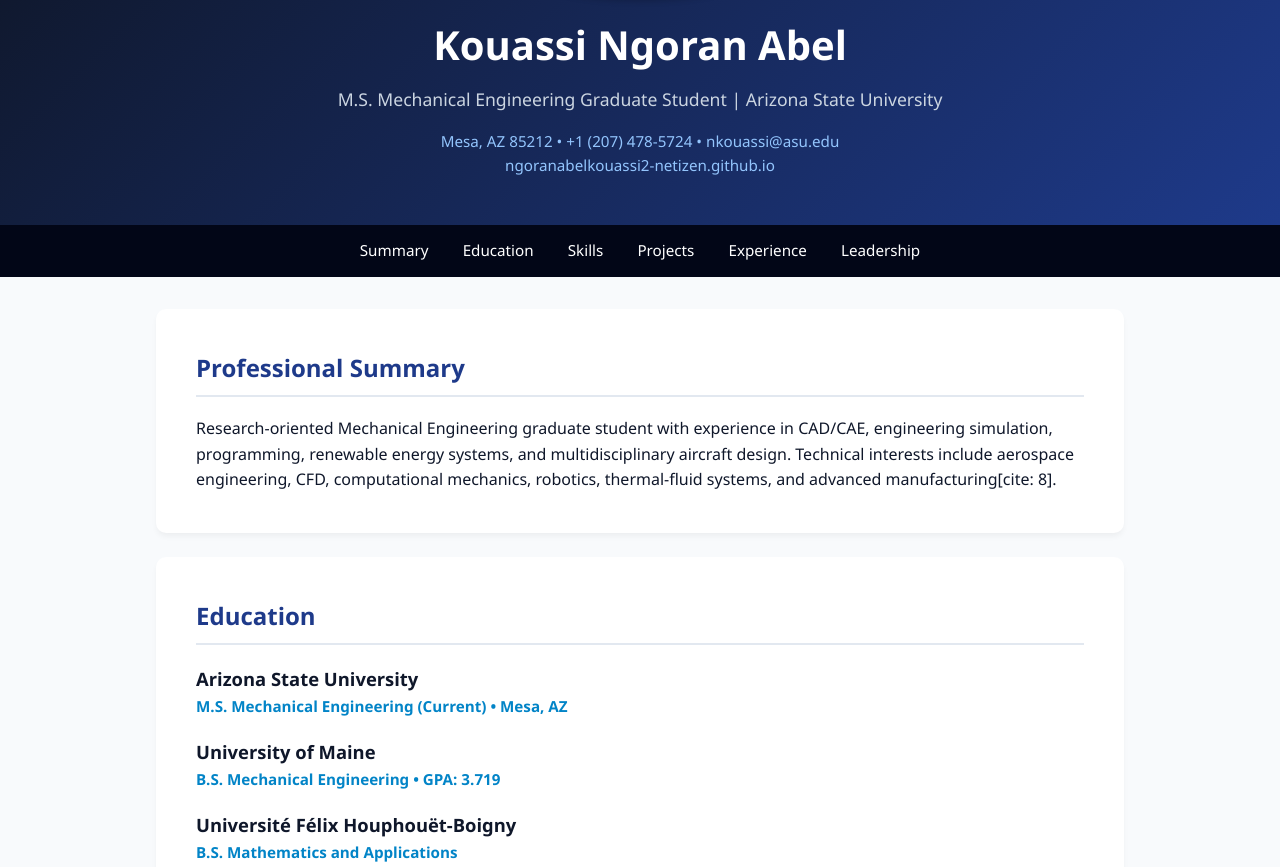
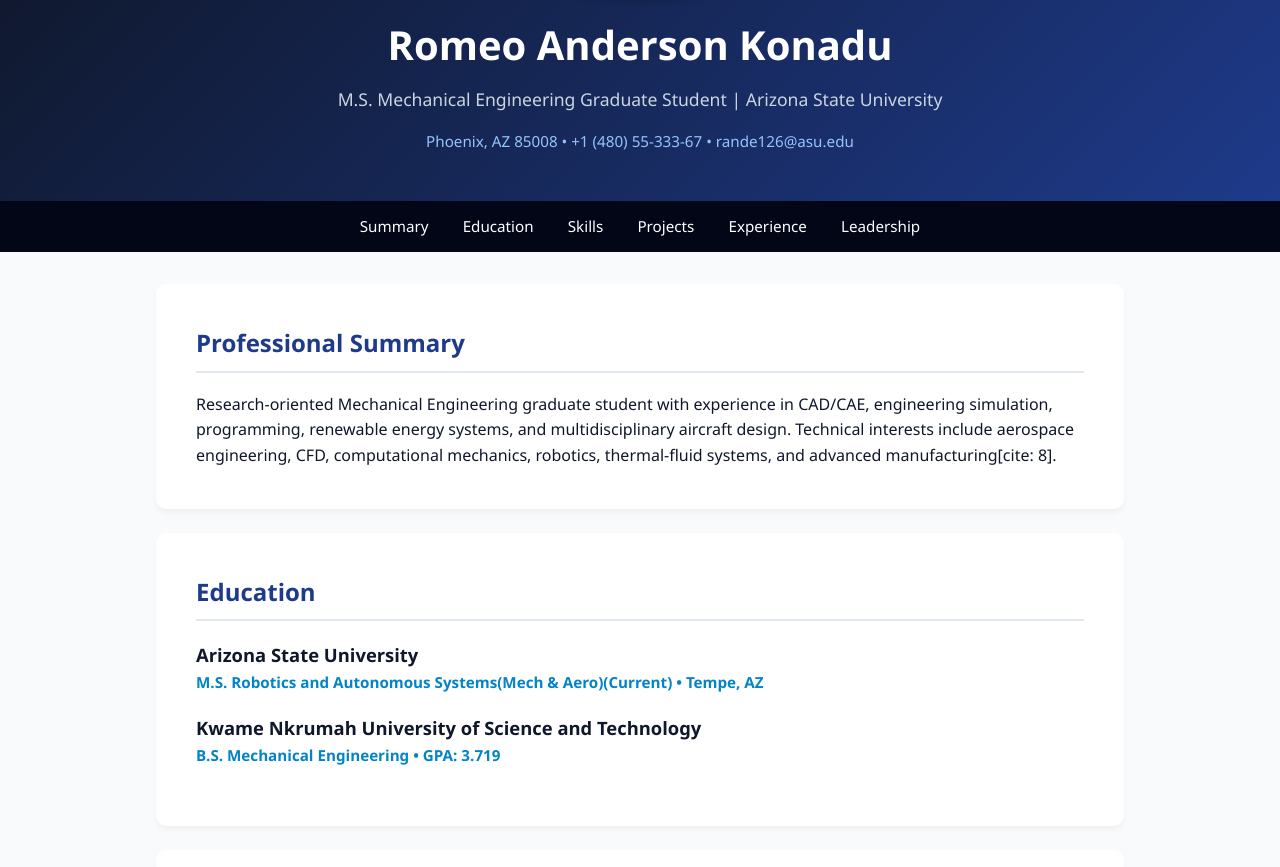
Before and after one commit to AndersonKonaduRomeo/My-Personal-Website, a plain HTML site: page index.html in a window 1280 px wide. Shown: the part 85-952 px from the top of the page. Drawn offline with Linux system fonts and the light colour scheme.

Commit message:
Update index.html

```diff
--- a/index.html
+++ b/index.html
@@ -3,7 +3,7 @@
 <head>
     <meta charset="UTF-8">
     <meta name="viewport" content="width=device-width, initial-scale=1.0">
-    <title>Kouassi Ngoran Abel | Mechanical Engineer Portfolio</title>
+    <title>Romeo Anderson Konadu | Mechanical Engineer Portfolio</title>
     <style>
         :root {
             --primary: #1e3a8a;
@@ -175,11 +175,11 @@
         <!-- Your Profile Picture -->
         <img src="profile.png" alt="Kouassi Ngoran Abel" class="profile-img">
 
-        <h1>Kouassi Ngoran Abel</h1>
+        <h1>Romeo Anderson Konadu</h1>
         <p>M.S. Mechanical Engineering Graduate Student | Arizona State University</p>
         <div class="contact-info">
-            Mesa, AZ 85212 &bull; +1 (207) 478-5724 &bull; nkouassi@asu.edu<br>
-            <a href="https://ngoranabelkouassi2-netizen.github.io" target="_blank">ngoranabelkouassi2-netizen.github.io</a>
+            Phoenix, AZ 85008 &bull; +1 (480) 55-333-67 &bull; rande126@asu.edu<br>
+            <a href="" target="_blank"></a>
         </div>
     </header>
 
@@ -204,16 +204,13 @@
             <h2>Education</h2>
             <div class="education-item">
                 <h3>Arizona State University</h3>
-                <div class="subtitle">M.S. Mechanical Engineering (Current) &bull; Mesa, AZ</div>
+                <div class="subtitle">M.S. Robotics and Autonomous Systems(Mech & Aero)(Current) &bull; Tempe, AZ</div>
             </div>
             <div class="education-item" style="margin-top: 1rem;">
-                <h3>University of Maine</h3>
+                <h3>Kwame Nkrumah University of Science and Technology</h3>
                 <div class="subtitle">B.S. Mechanical Engineering &bull; GPA: 3.719</div>
             </div>
-            <div class="education-item" style="margin-top: 1rem;">
-                <h3>Université Félix Houphouët-Boigny</h3>
-                <div class="subtitle">B.S. Mathematics and Applications</div>
-            </div>
+
         </section>
 
         <!-- Technical Skills -->
@@ -294,7 +291,7 @@
     </div>
 
     <footer>
-        <p>&copy; 2026 Kouassi Ngoran Abel. Built with GitHub Pages.</p>
+        <p>&copy; 2026 Romeo Anderson Konadu Built with GitHub Pages.</p>
     </footer>
 
 </body>
```
